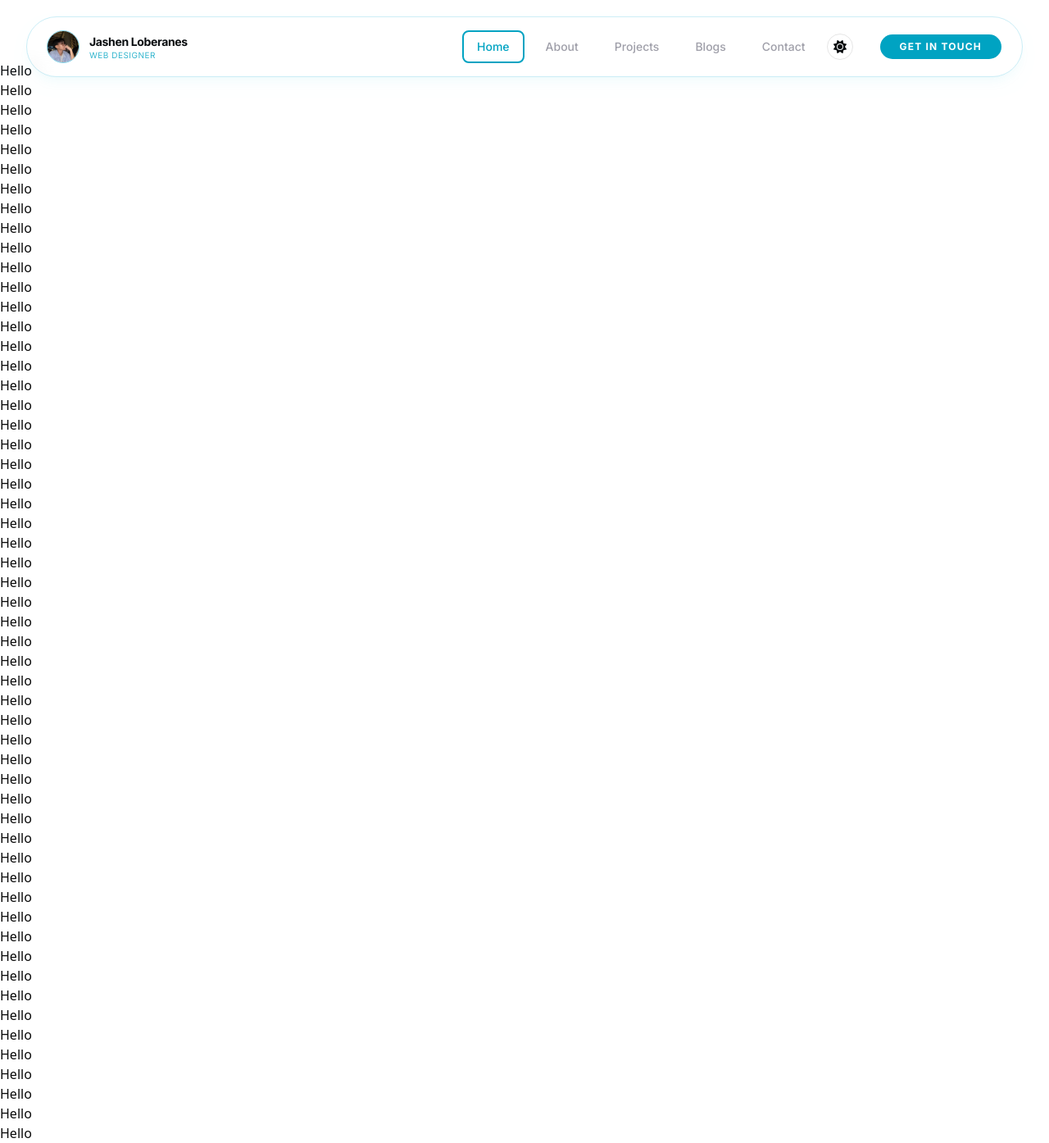
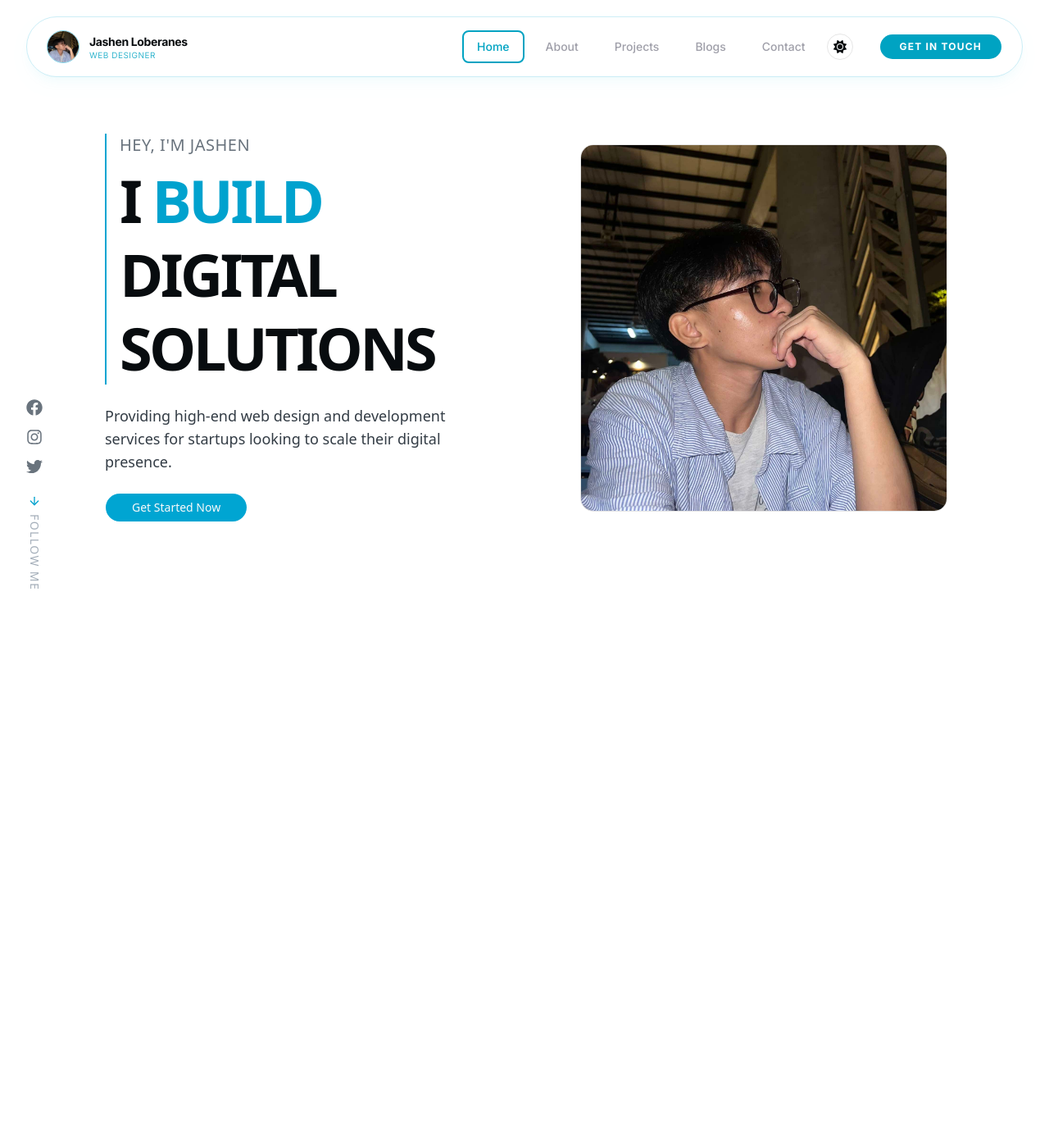
Before and after one commit to JashiroProgArtHub/portfolio-midterm, a Next.js app: page / in a window 1280 px wide. Shown: the whole page at 82% size. After the commit the page ends 800 px from the top, so only its background shows below. Built offline with nearby package versions, Linux system fonts and the light colour scheme.

Commit message:
feat: add homepage hero and refine navbar layout

```diff
--- /dev/null
+++ b/app/(home)/page.tsx
@@ -0,0 +1,7 @@
+import HeroSection from "@/components/feature/home/HeroSection"
+
+export default function Homepage(){
+    return(
+        <HeroSection/>
+    )
+}
--- a/app/globals.css
+++ b/app/globals.css
@@ -1,6 +1,8 @@
 @import "tailwindcss";
 @import "tw-animate-css";
 @import "shadcn/tailwind.css";
+
+
 
 @custom-variant dark (&:is(.dark *));
 
@@ -16,7 +18,7 @@
 
   /* text */
   --color-text-black: var(--text-black);
-  --color-text-dark-gray: var(--text=dark-gray);
+  --color-text-dark-gray: var(--text-dark-gray);
   --color-text-gray: var(--text-gray);
   --color-text-light-gray: var(--text-light-gray);
   --color-text-cyan: var(--text-cyan);
@@ -110,6 +112,20 @@
 }
 
 @layer base {
-  * { @apply border-border outline-ring/50; }
-  body { @apply bg-background text-foreground transition-colors duration-300; }
+  ::-webkit-scrollbar {
+    width: 8px;
+  }
+  ::-webkit-scrollbar-track {
+    background: transparent;
+  }
+  ::-webkit-scrollbar-thumb {
+    background: var(--text-dark-gray);
+    border-radius: 10px;
+    border: 2px solid transparent;
+    background-clip: content-box;
+  }
+  ::-webkit-scrollbar-thumb:hover {
+    background: var(--text-greyish-cyan);
+    background-clip: content-box;
 }
+}
--- a/app/page.tsx
+++ /dev/null
@@ -1,65 +0,0 @@
-import {ThemeToggle} from "@/components/ui/theme-toggle"
-
-export default function Homepage(){
-  return(
-    <>
-    <h1 className="text-text-black">Hello</h1>
-    <h1>Hello</h1>
-    <h1>Hello</h1>
-    <h1>Hello</h1>
-    <h1>Hello</h1>
-    <h1>Hello</h1>
-    <h1>Hello</h1>
-    <h1>Hello</h1>
-    <h1>Hello</h1>
-    <h1>Hello</h1>
-    <h1>Hello</h1>
-    <h1>Hello</h1>
-    <h1>Hello</h1>
-    <h1>Hello</h1>
-    <h1>Hello</h1>
-    <h1>Hello</h1>
-    <h1>Hello</h1>
-    <h1>Hello</h1>
-    <h1>Hello</h1>
-    <h1>Hello</h1>
-    <h1>Hello</h1>
-    <h1>Hello</h1>
-    <h1>Hello</h1>
-    <h1>Hello</h1>
-    <h1>Hello</h1>
-    <h1>Hello</h1>
-    <h1>Hello</h1>
-    <h1>Hello</h1>
-    <h1>Hello</h1>
-    <h1>Hello</h1>
-    <h1>Hello</h1>
-    <h1>Hello</h1>
-    <h1>Hello</h1>
-    <h1>Hello</h1>
-    <h1>Hello</h1>
-    <h1>Hello</h1>
-    <h1>Hello</h1>
-    <h1>Hello</h1>
-    <h1>Hello</h1>
-    <h1>Hello</h1>
-    <h1>Hello</h1>
-    <h1>Hello</h1>
-    <h1>Hello</h1>
-    <h1>Hello</h1>
-    <h1>Hello</h1>
-    <h1>Hello</h1>
-    <h1>Hello</h1>
-    <h1>Hello</h1>
-    <h1>Hello</h1>
-    <h1>Hello</h1>
-    <h1>Hello</h1>
-    <h1>Hello</h1>
-    <h1>Hello</h1>
-    <h1>Hello</h1>
-    <h1>Hello</h1>
-
-    </>
-
-  )
-}
--- a/components/common/Navbar.tsx
+++ b/components/common/Navbar.tsx
@@ -38,7 +38,7 @@ export default function Navbar() {
     <header
       className={cn(
         inter.className,
-        "sticky top-5 z-50 w-[95%] max-w-7xl mx-auto rounded-full",
+        "absolute top-5 left-1/2 -translate-x-1/2 z-50 w-[95%] max-w-7xl mx-auto rounded-full",
         "backdrop-blur-md border border-darkblue text-text-black py-2 px-4 md:px-6 shadow-lg shadow-primary/4",
       )}
     >
@@ -99,7 +99,7 @@ export default function Navbar() {
               <Button
                 variant="ghost"
                 size="icon"
-                className="text-white hover:bg-white/50 rounded-full"
+                className="text-foreground hover:bg-text-light-gray rounded-full"
               >
                 <Menu className="h-8 w-8" />
                 <span className="sr-only">Toggle menu</span>
--- /dev/null
+++ b/components/feature/home/HeroSection.tsx
@@ -0,0 +1,84 @@
+import React from 'react';
+import { Button } from "@/components/ui/button";
+import { FaFacebook, FaInstagram, FaTwitter } from "react-icons/fa";
+import { ArrowDown } from "lucide-react";
+import Photo from "@/public/parola=selfie=pfp.jpg";
+import Image from "next/image";
+
+const HeroSection = () => {
+  return (
+    <section className="relative min-h-screen w-full bg-background text-foreground flex items-center px-6 md:px-20 py-20 md:py-0 overflow-hidden">
+
+      {/* 1. Social Sidebar - Global text-gray and text-cyan hover */}
+      <div className="hidden md:flex absolute left-8 bottom-20 flex-col items-center gap-6">
+        <div className="flex flex-col gap-4">
+          <a href="#" className="text-text-gray hover:text-text-cyan transition-colors"><FaFacebook size={20} /></a>
+          <a href="#" className="text-text-gray hover:text-text-cyan transition-colors"><FaInstagram size={20} /></a>
+          <a href="#" className="text-text-gray hover:text-text-cyan transition-colors"><FaTwitter size={20} /></a>
+        </div>
+        <div className="flex flex-col items-center gap-2">
+          <ArrowDown size={16} className="text-text-cyan" />
+          <span className="[writing-mode:vertical-lr] text-sm font-medium tracking-widest uppercase text-text-light-gray">
+            Follow Me
+          </span>
+        </div>
+      </div>
+
+      <div className="grid grid-cols-1 md:grid-cols-2 w-full items-center gap-12 max-w-7xl mx-auto">
+
+        {/* 2. Content Area */}
+        <div className="space-y-6 z-10 md:ml-12 order-2 md:order-1 text-center md:text-left">
+          {/* Border uses primary brand color */}
+          <div className="inline-block border-l-4 md:border-l-2 border-primary pl-4">
+            <p className="text-lg md:text-xl font-medium text-text-gray mb-2 uppercase tracking-wide">
+              Hey, I'm Jashen
+            </p>
+            <h1 className="text-4xl sm:text-5xl md:text-7xl font-bold leading-tight tracking-tighter text-text-black">
+              <span>I </span>
+              <span className="text-text-cyan">BUILD </span>
+              <span>DIGITAL</span> <br />
+              <span>SOLUTIONS</span>
+            </h1>
+          </div>
+          <p className="max-w-md mx-auto md:mx-0 text-base md:text-lg text-text-dark-gray">
+            Providing high-end web design and development services for startups
+            looking to scale their digital presence.
+          </p>
+          <div className="flex justify-center md:justify-start gap-4">
+            {/* Button uses global primary variables */}
+            <Button size="lg" className="rounded-full bg-primary hover:opacity-90 text-primary-foreground px-8 w-full sm:w-auto">
+              Get Started Now
+            </Button>
+          </div>
+        </div>
+
+        {/* 3. Photo Area */}
+        <div className="relative flex justify-center items-center order-1 md:order-2">
+          {/* Border uses global border variable */}
+          <div className="relative w-full max-w-[300px] sm:max-w-md aspect-square rounded-2xl overflow-hidden border border-border">
+            <Image
+              src={Photo}
+              alt="Profile"
+              className="object-cover w-full h-full"
+              priority
+            />
+            {/* Overlay uses the background variable for seamless blending */}
+            {/* <div className="absolute inset-0 bg-gradient-to-t from-background/80 via-transparent to-transparent" /> */}
+          </div>
+
+          {/* Decorative Glow uses primary color with opacity */}
+          <div className="absolute -z-10 w-64 h-64 bg-primary/10 blur-[100px] rounded-full" />
+        </div>
+      </div>
+
+      {/* Mobile Socials */}
+      <div className="flex md:hidden absolute bottom-8 left-0 right-0 justify-center gap-8 text-text-gray">
+          <a href="#" className="hover:text-text-cyan"><FaFacebook size={24} /></a>
+          <a href="#" className="hover:text-text-cyan"><FaInstagram size={24} /></a>
+          <a href="#" className="hover:text-text-cyan"><FaTwitter size={24} /></a>
+      </div>
+    </section>
+  );
+};
+
+export default HeroSection;
```
Also changed, not shown: app/about/page.tsx (added), public/parola=selfie=pfp.jpg (added).
